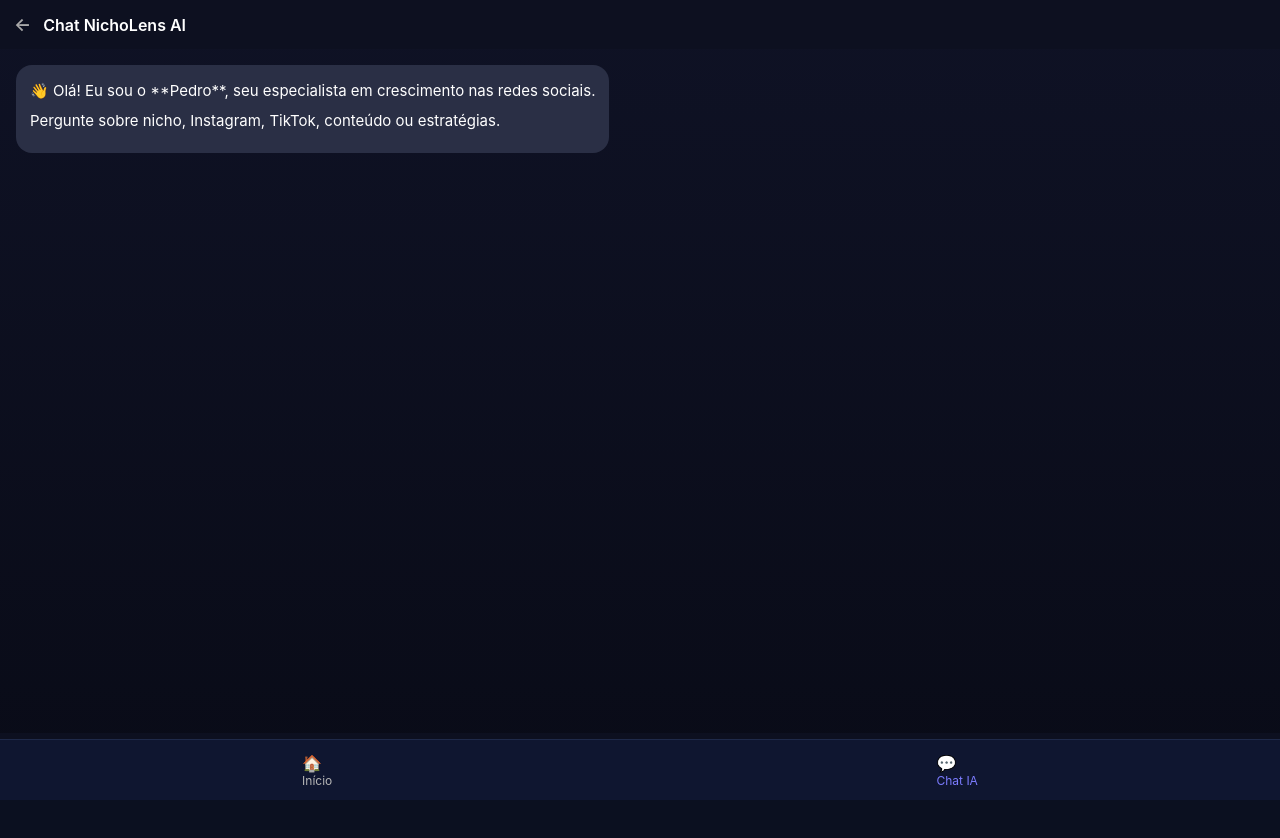
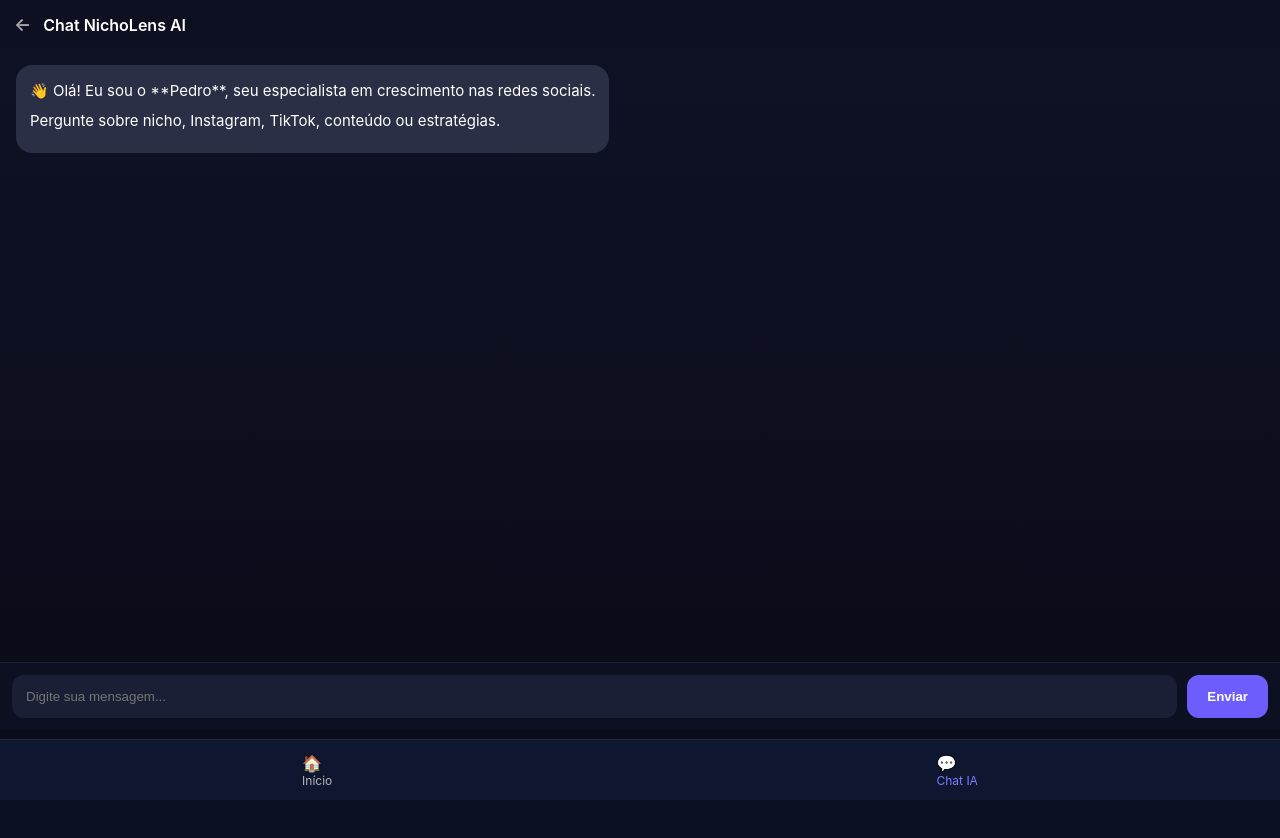
Before and after one commit to robinbrasil008-del/App---NichoLens-AI, a Next.js app: page /chat in a window 1280 px wide. Shown: the top 838 px of the page. Built offline with nearby package versions, Linux system fonts and the light colour scheme.

Commit message:
Update page.js

```diff
--- a/app/(tabs)/chat/page.js
+++ b/app/(tabs)/chat/page.js
@@ -60,6 +60,8 @@
         <span>Chat NichoLens AI</span>
       </div>
 
+      {/* Área principal */}
+      <div style={styles.main}>
         {/* Mensagens */}
         <div style={styles.chat}>
           {messages.map((msg, i) => (
@@ -90,7 +92,7 @@
           )}
         </div>
 
-      {/* Input fixo embaixo */}
+        {/* Input FIXO acima do banner */}
         <div style={styles.inputArea}>
           <input
             value={input}
@@ -104,8 +106,11 @@
           </button>
         </div>
       </div>
+    </div>
   );
 }
+
+const BANNER_HEIGHT = 70; // altura do menu inferior
 
 const styles = {
   page: {
@@ -129,6 +134,12 @@
     textDecoration: "none",
     fontSize: 18,
   },
+  main: {
+    flex: 1,
+    display: "flex",
+    flexDirection: "column",
+    position: "relative",
+  },
   chat: {
     flex: 1,
     padding: "16px",
@@ -136,6 +147,7 @@
     flexDirection: "column",
     gap: 12,
     overflowY: "auto",
+    paddingBottom: 100, // espaço para o input
   },
   bubble: {
     maxWidth: "85%",
@@ -146,10 +158,13 @@
     whiteSpace: "pre-wrap",
   },
   inputArea: {
+    position: "sticky",
+    bottom: BANNER_HEIGHT,
     display: "flex",
+    gap: 10,
     padding: "12px",
-    gap: 10,
     background: "#0d1020",
+    borderTop: "1px solid #1a1f36",
   },
   input: {
     flex: 1,
```
Lines whose indentation alone changed are shown as unchanged.
